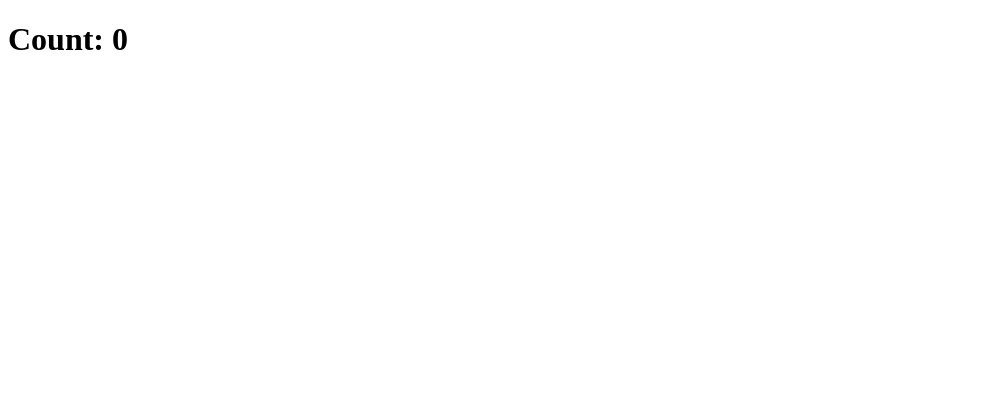
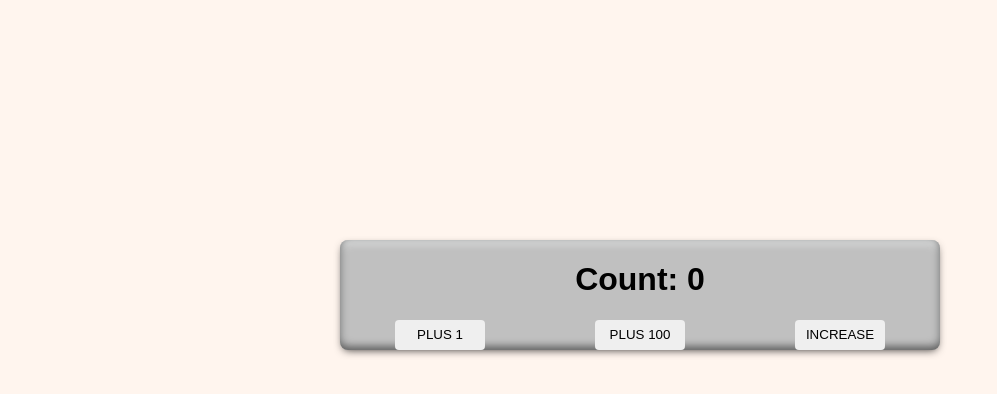
Before and after one commit to mate-academy/react_counter, a React (Create React App) app: page / in a window 1280 px wide. Shown: the top 394 px of the page, without its empty margins (0-997 px from the left). Built offline with nearby package versions, Linux system fonts and the light colour scheme; the HTML template or start-up script is replaced by a standard one.

Commit message:
first solution

```diff
--- a/src/App.tsx
+++ b/src/App.tsx
@@ -1,16 +1,13 @@
 import React from 'react';
 import './App.scss';
 
+import { Counter } from './components/Counter/Counter';
+
+// eslint-disable-next-line
 class App extends React.Component {
-  addOne = () => {};
-
-  add100 = () => {};
-
-  increase = () => {};
-
   render() {
     return (
-      <h1>Count: 0</h1>
+      <Counter />
     );
   }
 }
--- /dev/null
+++ b/src/components/Counter/Counter.scss
@@ -0,0 +1,50 @@
+body {
+  display: flex;
+  justify-content: center;
+  padding-top: 240px;
+  margin: unset;
+  background-color: #fff5ee;
+  width: 100%;
+  height: 100%;
+}
+
+.counter {
+  display: inline-block;
+  background-color: #c0c0c0;
+  border-radius: 8px;
+  box-shadow:
+  inset #00000099 0 -3px 8px,
+  inset #fcffffb3 0 3px 8px,
+  #000000cc 0 3px 8px -3px;
+  width: 600px;
+
+  &__title {
+    font-family: Arial, sans-serif;
+    text-align: center;
+  }
+}
+
+.button {
+  text-align: center;
+  display: flex;
+  justify-content: space-around;
+
+  &__item {
+    font-family: Arial, sans-serif;
+    height: 30px;
+    width: 90px;
+    border: 2px solid transparent;
+    border-radius: 4px;
+    text-transform: uppercase;
+    transition: border-color 0.2s, background-color 0.2s;
+
+    &:hover {
+      cursor: pointer;
+      background-color: #f7889a;
+    }
+
+    &:active {
+      border-color: #ff0000;
+    }
+  }
+}
--- /dev/null
+++ b/src/components/Counter/Counter.tsx
@@ -0,0 +1,71 @@
+import React from 'react';
+import './Counter.scss';
+
+type State = {
+  counter: number;
+};
+
+export class Counter extends React.Component<{}, State> {
+  countClick = 0;
+
+  state = {
+    counter: 0,
+  };
+
+  addOne = () => {
+    this.setState((state) => ({
+      counter: state.counter + 1,
+    }));
+  };
+
+  add100 = () => {
+    this.setState((state) => ({
+      counter: state.counter + 100,
+    }));
+  };
+
+  increase = () => {
+    if (this.state.counter % 5 === 0) {
+      this.add100();
+    }
+
+    this.addOne();
+  };
+
+  render() {
+    const { counter } = this.state;
+
+    return (
+      <div className="counter">
+        <h1 className="counter__title">
+          Count:
+          {' '}
+          {counter}
+        </h1>
+        <div className="button">
+          <button
+            type="button"
+            onClick={this.addOne}
+            className="button__item"
+          >
+            Plus 1
+          </button>
+          <button
+            type="button"
+            onClick={this.add100}
+            className="button__item"
+          >
+            Plus 100
+          </button>
+          <button
+            type="button"
+            onClick={this.increase}
+            className="button__item"
+          >
+            Increase
+          </button>
+        </div>
+      </div>
+    );
+  }
+}
```
